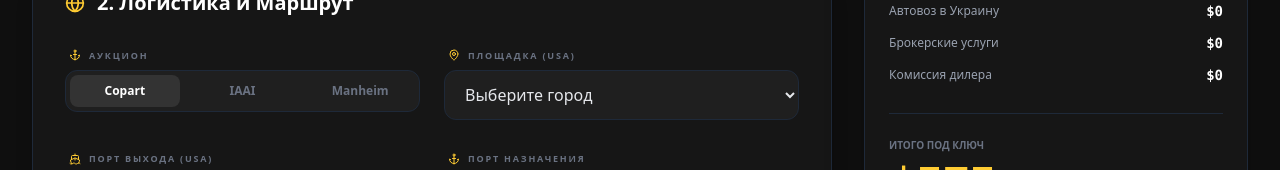
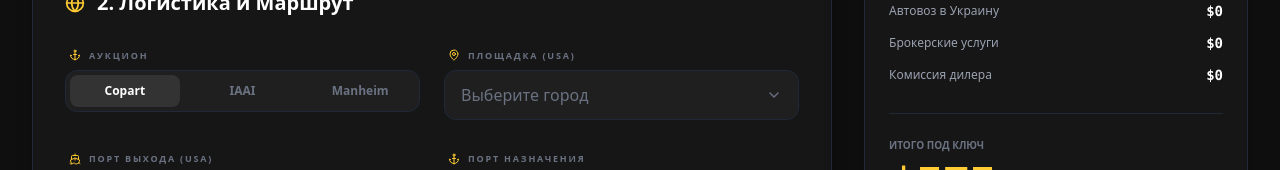
Before and after one commit to RMerkulov-dev/car_comission, a React (Vite) app: page / in a window 1280 px wide. Shown: the part 589-759 px from the top of the page. Built offline with nearby package versions, Linux system fonts and the light colour scheme.

Commit message:
add object single file 2

```diff
--- a/src/App.jsx
+++ b/src/App.jsx
@@ -1,14 +1,11 @@
-import React, { useState, useEffect, useMemo } from 'react';
+import React, { useState, useEffect, useMemo, useRef } from 'react';
 import {
   MapPin, Calculator, DollarSign, Save, Trash2, History, Anchor,
   Truck, Car, Tag, Info, X, ShieldCheck, Ship,
-  Zap, Fuel, Calendar, Globe, Download, FileText, User
+  Zap, Fuel, Calendar, Globe, Download, FileText, User, Search, ChevronDown
 } from 'lucide-react';
+
 import { SHIPPING_DATA } from './assets/shipping_data';
-
-// --- ДАННЫЕ ДЛЯ РАСЧЕТОВ (ИЗ ВАШИХ ФАЙЛОВ) ---
-
-
 
 // --- ТАРИФЫ МОРСКОГО ФРАХТА ---
 const OCEAN_FREIGHT_BASE = {
@@ -106,6 +103,78 @@ const calculateUkraineCustoms = (price, year, volumeCm3, fuelType) => {
 
 // --- COMPONENTS ---
 
+const SearchableSelect = ({ options, value, onChange, placeholder }) => {
+  const [isOpen, setIsOpen] = useState(false);
+  const [searchTerm, setSearchTerm] = useState('');
+  const wrapperRef = useRef(null);
+
+  useEffect(() => {
+    function handleClickOutside(event) {
+      if (wrapperRef.current && !wrapperRef.current.contains(event.target)) {
+        setIsOpen(false);
+      }
+    }
+    document.addEventListener("mousedown", handleClickOutside);
+    return () => document.removeEventListener("mousedown", handleClickOutside);
+  }, []);
+
+  const filteredOptions = useMemo(() => {
+    return options.filter(opt => opt.toLowerCase().includes(searchTerm.toLowerCase()));
+  }, [options, searchTerm]);
+
+  return (
+    <div ref={wrapperRef} className="relative w-full">
+      <div
+        className="w-full bg-[#1F1F1F] border border-gray-800 rounded-xl px-4 py-3 outline-none cursor-pointer focus-within:border-[#FFCC33] flex justify-between items-center text-white"
+        onClick={() => setIsOpen(!isOpen)}
+      >
+        <span className={value ? "text-white" : "text-gray-500"}>
+          {value || placeholder}
+        </span>
+        <ChevronDown size={16} className={`text-gray-500 transition-transform ${isOpen ? 'rotate-180' : ''}`} />
+      </div>
+
+      {isOpen && (
+        <div className="absolute z-50 w-full mt-2 bg-[#1F1F1F] border border-gray-700 rounded-xl shadow-2xl max-h-60 overflow-y-auto">
+          <div className="sticky top-0 bg-[#1F1F1F] p-2 border-b border-gray-800">
+            <div className="flex items-center bg-[#161616] rounded-lg px-3 py-2">
+              <Search size={14} className="text-gray-500 mr-2" />
+              <input
+                type="text"
+                className="bg-transparent border-none outline-none text-white w-full text-sm"
+                placeholder="Поиск..."
+                value={searchTerm}
+                onChange={(e) => setSearchTerm(e.target.value)}
+                onClick={(e) => e.stopPropagation()}
+                autoFocus
+              />
+            </div>
+          </div>
+          <div className="p-1">
+            {filteredOptions.length === 0 ? (
+              <div className="px-4 py-3 text-sm text-gray-500 text-center">Ничего не найдено</div>
+            ) : (
+              filteredOptions.map(opt => (
+                <div
+                  key={opt}
+                  className={`px-4 py-3 text-sm rounded-lg cursor-pointer transition-colors ${value === opt ? 'bg-[#FFCC33]/20 text-[#FFCC33]' : 'text-white hover:bg-white/5'}`}
+                  onClick={() => {
+                    onChange(opt);
+                    setIsOpen(false);
+                    setSearchTerm('');
+                  }}
+                >
+                  {opt}
+                </div>
+              ))
+            )}
+          </div>
+        </div>
+      )}
+    </div>
+  );
+};
+
 const PriceItem = ({ label, value, highlight = false, subtext }) => (
   <div className="flex justify-between items-center py-1 group cursor-pointer hover:bg-white/5 rounded-lg px-2 -mx-2 transition-colors">
     <div>
@@ -158,7 +227,12 @@ export default function App() {
   const [saveName, setSaveName] = useState('');
   const [isGeneratingPdf, setIsGeneratingPdf] = useState(false);
 
-  // Calculations
+  const sortedCities = useMemo(() => {
+    const cities = SHIPPING_DATA[auctionType] || [];
+    return [...cities].sort((a, b) => a.city.localeCompare(b.city));
+  }, [auctionType]);
+
+  // Добавлена защита (optional chaining) от пустых данных
   const auctionFee = useMemo(() => calculateAuctionFee(auctionPrice, auctionType), [auctionPrice, auctionType]);
   const currentCityObj = useMemo(() => SHIPPING_DATA[auctionType]?.find(c => c.city === selectedCity), [selectedCity, auctionType]);
   const landCost = useMemo(() => (currentCityObj ? currentCityObj.rates[exitPort] : null), [currentCityObj, exitPort]);
@@ -236,8 +310,7 @@ export default function App() {
     }
   };
 
-  const handleCityChange = (e) => {
-    const newCity = e.target.value;
+  const handleCityChange = (newCity) => {
     setSelectedCity(newCity);
     autoSelectCheapestPort(newCity, destPort, auctionType);
   };
@@ -265,8 +338,6 @@ export default function App() {
   const generatePDF = async () => {
     setIsGeneratingPdf(true);
 
-    // Сбрасываем скролл на самый верх перед генерацией,
-    // чтобы html2canvas не захватил пустое пространство из-за прокрутки пользователя
     window.scrollTo(0, 0);
 
     try {
@@ -283,10 +354,9 @@ export default function App() {
       const element = document.getElementById('pdf-invoice-template');
 
       const opt = {
-        margin:       0.2, // Уменьшенные отступы документа
+        margin:       0.2,
         filename:     `${saveName || 'W8_Calculation'}.pdf`,
         image:        { type: 'jpeg', quality: 1 },
-        // scrollY: 0 и scrollX: 0 жестко фиксируют позицию рендера, предотвращая баг с пустым местом сверху
         html2canvas:  { scale: 2, useCORS: true, scrollY: 0, scrollX: 0 },
         jsPDF:        { unit: 'in', format: 'a4', orientation: 'portrait' }
       };
@@ -310,10 +380,7 @@ export default function App() {
   return (
     <div className="relative overflow-x-hidden min-h-screen bg-[#0F0F0F] text-gray-200 font-sans selection:bg-[#FFCC33] selection:text-black">
 
-      {/* СКРЫТЫЙ ШАБЛОН ДЛЯ PDF
-        Ширина 750px идеально ложится на А4 без горизонтального переполнения.
-        Внутренние отступы уменьшены (с 12px до 8px), чтобы все компактно влезло на 1 страницу.
-      */}
+      {/* СКРЫТЫЙ ШАБЛОН ДЛЯ PDF */}
       <div style={{ position: 'absolute', top: 0, left: 0, zIndex: -100, pointerEvents: 'none' }}>
         <div id="pdf-invoice-template" style={{ width: '750px', backgroundColor: '#ffffff', color: '#000000', padding: '30px', boxSizing: 'border-box', fontFamily: 'sans-serif' }}>
 
@@ -490,10 +557,12 @@ export default function App() {
                 </InputWrapper>
 
                 <InputWrapper label="Площадка (USA)" icon={MapPin}>
-                  <select value={selectedCity} onChange={handleCityChange} className="w-full bg-[#1F1F1F] border border-gray-800 rounded-xl px-4 py-3 outline-none cursor-pointer focus:border-[#FFCC33]">
-                    <option value="">Выберите город</option>
-                    {SHIPPING_DATA[auctionType].map(l => <option key={l.city} value={l.city}>{l.city}</option>)}
-                  </select>
+                  <SearchableSelect
+                    options={sortedCities.map(c => c.city)}
+                    value={selectedCity}
+                    onChange={handleCityChange}
+                    placeholder="Выберите город"
+                  />
                 </InputWrapper>
               </div>
 
```
